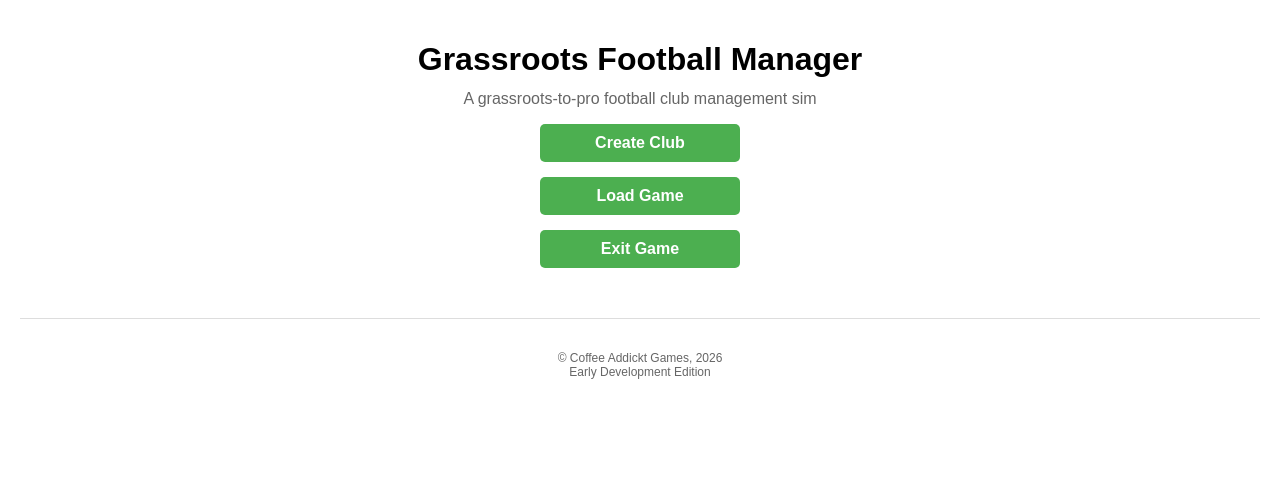
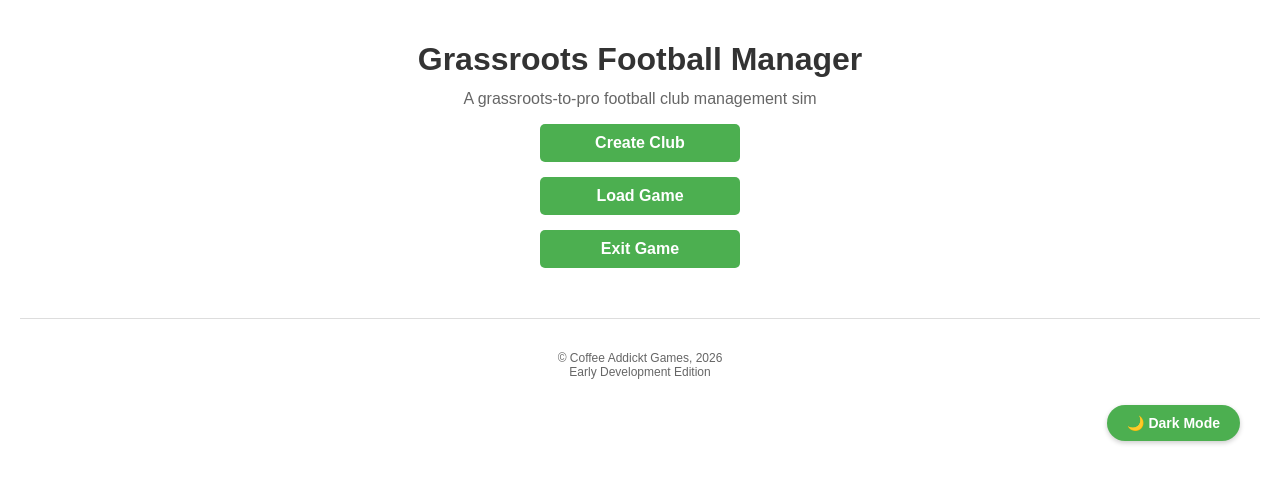
Before and after one commit to milarous/grassroots-manager, a Flask app: page / in a window 1280 px wide. Shown: the top 484 px of the page. Run offline with Flask 3, Linux system fonts and the light colour scheme.

Commit message:
Add light/dark mode toggle feature
- Implemented global theme switcher with toggle button in footer
- Added CSS custom properties for light and dark themes
- Created theme_toggle.js for persistent theme management
- Updated all HTML templates with theme script
- Enhanced contrast and colors for accessibility in both modes
- Theme preference saved to browser localStorage
- Smooth transitions between light and dark modes
- Updated documentation (README and CHANGELOG)

```diff
--- a/static/styles.css
+++ b/static/styles.css
@@ -1,9 +1,41 @@
+/* Theme variables */
+:root {
+    --bg-color: #ffffff;
+    --text-color: #333333;
+    --secondary-text: #666666;
+    --border-color: #ddd;
+    --card-bg: #fefefe;
+    --modal-overlay: rgba(0, 0, 0, 0.4);
+    --input-bg: #ffffff;
+    --button-bg: #4CAF50;
+    --button-hover: #45a049;
+    --info-box-bg: #f0f0f0;
+    --header-border: #ddd;
+}
+
+[data-theme="dark"] {
+    --bg-color: #1a1a1a;
+    --text-color: #e0e0e0;
+    --secondary-text: #b0b0b0;
+    --border-color: #444;
+    --card-bg: #2a2a2a;
+    --modal-overlay: rgba(0, 0, 0, 0.7);
+    --input-bg: #333333;
+    --button-bg: #4CAF50;
+    --button-hover: #45a049;
+    --info-box-bg: #333333;
+    --header-border: #444;
+}
+
 /* Base styles */
 body {
     font-family: Arial, sans-serif;
     text-align: center;
     padding: 20px;
     margin: 0;
+    background-color: var(--bg-color);
+    color: var(--text-color);
+    transition: background-color 0.3s ease, color 0.3s ease;
 }
 
 /* Header styles */
@@ -267,42 +301,72 @@ ul {
 }
 
 li {
-    background-color: #f9f9f9;
+    background-color: var(--info-box-bg);
     margin: 5px 0;
     padding: 10px;
     border-radius: 5px;
+    color: var(--text-color);
 }
 
 /* Club info */
 .club-info {
     font-family: inherit;
     white-space: pre-wrap;
-    background-color: #f5f5f5;
+    background-color: var(--info-box-bg);
     padding: 20px;
     border-radius: 5px;
     display: inline-block;
     text-align: left;
+    color: var(--text-color);
 }
 
 /* Footer styles */
 footer {
     margin-top: 50px;
     padding-top: 20px;
-    border-top: 1px solid #ddd;
-    color: #666;
+    padding-bottom: 70px;
+    border-top: 1px solid var(--border-color);
+    color: var(--secondary-text);
     font-size: 12px;
+    position: relative;
+}
+
+/* Theme toggle button */
+.theme-toggle {
+    position: absolute;
+    bottom: 20px;
+    right: 20px;
+    background-color: var(--button-bg);
+    color: white;
+    border: none;
+    border-radius: 20px;
+    padding: 10px 20px;
+    cursor: pointer;
+    font-size: 14px;
+    font-weight: bold;
+    transition: background-color 0.3s ease, transform 0.2s ease;
+    box-shadow: 0 2px 5px rgba(0, 0, 0, 0.2);
+}
+
+.theme-toggle:hover {
+    background-color: var(--button-hover);
+    transform: scale(1.05);
+}
+
+.theme-toggle:active {
+    transform: scale(0.95);
 }
 
 /* Modal specific content styles */
 .modal-description {
     font-size: 14px;
-    color: #666;
+    color: var(--secondary-text);
     margin-bottom: 15px;
 }
 
 .modal-info-box {
     padding: 15px;
-    background-color: #f0f0f0;
+    background-color: var(--info-box-bg);
     border-radius: 4px;
     margin-bottom: 15px;
 }
--- /dev/null
+++ b/static/theme_toggle.js
@@ -0,0 +1,56 @@
+// Theme toggle functionality
+(function() {
+    // Get the current theme from localStorage or default to light
+    const currentTheme = localStorage.getItem('theme') || 'light';
+
+    // Apply the theme immediately to avoid flash
+    if (currentTheme === 'dark') {
+        document.documentElement.setAttribute('data-theme', 'dark');
+    }
+
+    // Function to toggle theme
+    function toggleTheme() {
+        const html = document.documentElement;
+        const currentTheme = html.getAttribute('data-theme');
+        const newTheme = currentTheme === 'dark' ? 'light' : 'dark';
+
+        // Update the theme
+        html.setAttribute('data-theme', newTheme);
+
+        // Save to localStorage
+        localStorage.setItem('theme', newTheme);
+
+        // Update button text
+        updateButtonText(newTheme);
+    }
+
+    // Function to update button text
+    function updateButtonText(theme) {
+        const button = document.getElementById('themeToggle');
+        if (button) {
+            button.textContent = theme === 'dark' ? '☀️ Light Mode' : '🌙 Dark Mode';
+        }
+    }
+
+    // Initialize when DOM is loaded
+    document.addEventListener('DOMContentLoaded', function() {
+        // Create and add the toggle button to footer
+        const footer = document.querySelector('footer');
+        if (footer) {
+            const button = document.createElement('button');
+            button.id = 'themeToggle';
+            button.className = 'theme-toggle';
+            button.setAttribute('aria-label', 'Toggle theme');
+
+            // Set initial button text
+            const currentTheme = document.documentElement.getAttribute('data-theme') || 'light';
+            button.textContent = currentTheme === 'dark' ? '☀️ Light Mode' : '🌙 Dark Mode';
+
+            // Add click event
+            button.addEventListener('click', toggleTheme);
+
+            // Add to footer
+            footer.appendChild(button);
+        }
+    });
+})();
--- a/templates/calendar.html
+++ b/templates/calendar.html
@@ -5,6 +5,7 @@
     <meta name="viewport" content="width=device-width, initial-scale=1.0">
     <title>Calendar</title>
     <link rel="stylesheet" href="/static/styles.css">
+    <script src="/static/theme_toggle.js"></script>
 </head>
 <body>
     <a href="/next_week" class="next-week-btn">Next Week</a>
--- a/templates/club.html
+++ b/templates/club.html
@@ -5,6 +5,7 @@
     <meta name="viewport" content="width=device-width, initial-scale=1.0">
     <title>Club Overview</title>
     <link rel="stylesheet" href="/static/styles.css">
+    <script src="/static/theme_toggle.js"></script>
 </head>
 <body>
     <a href="/next_week" class="next-week-btn">Next Week</a>
--- a/templates/competitions.html
+++ b/templates/competitions.html
@@ -5,6 +5,7 @@
     <meta name="viewport" content="width=device-width, initial-scale=1.0">
     <title>Competitions</title>
     <link rel="stylesheet" href="/static/styles.css">
+    <script src="/static/theme_toggle.js"></script>
 </head>
 <body>
     <a href="/next_week" class="next-week-btn">Next Week</a>
--- a/templates/exit.html
+++ b/templates/exit.html
@@ -5,6 +5,7 @@
     <meta name="viewport" content="width=device-width, initial-scale=1.0">
     <title>Exit Game</title>
     <link rel="stylesheet" href="/static/styles.css">
+    <script src="/static/theme_toggle.js"></script>
 </head>
 <body>
     <h1>Game Exited</h1>
--- a/templates/facilities.html
+++ b/templates/facilities.html
@@ -5,6 +5,7 @@
     <meta name="viewport" content="width=device-width, initial-scale=1.0">
     <title>Club Facilities</title>
     <link rel="stylesheet" href="/static/styles.css">
+    <script src="/static/theme_toggle.js"></script>
 </head>
 <body>
     <a href="/next_week" class="next-week-btn">Next Week</a>
--- a/templates/index.html
+++ b/templates/index.html
@@ -5,6 +5,7 @@
     <meta name="viewport" content="width=device-width, initial-scale=1.0">
     <title>Grassroots Football Manager</title>
     <link rel="stylesheet" href="/static/styles.css">
+    <script src="/static/theme_toggle.js"></script>
 </head>
 <body>
     <h1>Grassroots Football Manager</h1>
--- a/templates/marketing.html
+++ b/templates/marketing.html
@@ -5,6 +5,7 @@
     <meta name="viewport" content="width=device-width, initial-scale=1.0">
     <title>Marketing</title>
     <link rel="stylesheet" href="/static/styles.css">
+    <script src="/static/theme_toggle.js"></script>
 </head>
 <body>
     <a href="/next_week" class="next-week-btn">Next Week</a>
--- a/templates/squad.html
+++ b/templates/squad.html
@@ -4,8 +4,7 @@
     <meta charset="UTF-8">
     <meta name="viewport" content="width=device-width, initial-scale=1.0">
     <title>Squad List</title>
-    <link rel="stylesheet" href="/static/styles.css">
-</head>
+    <link rel="stylesheet" href="/static/styles.css">    <script src="/static/theme_toggle.js"></script></head>
 <body>
     <a href="/next_week" class="next-week-btn">Next Week</a>
 
--- a/templates/training.html
+++ b/templates/training.html
@@ -5,6 +5,7 @@
     <meta name="viewport" content="width=device-width, initial-scale=1.0">
     <title>Training</title>
     <link rel="stylesheet" href="/static/styles.css">
+    <script src="/static/theme_toggle.js"></script>
 </head>
 <body>
     <a href="/next_week" class="next-week-btn">Next Week</a>
```
Also changed, not shown: other parts of static/styles.css (+40 -35 lines), CHANGELOG.md, README.md.
